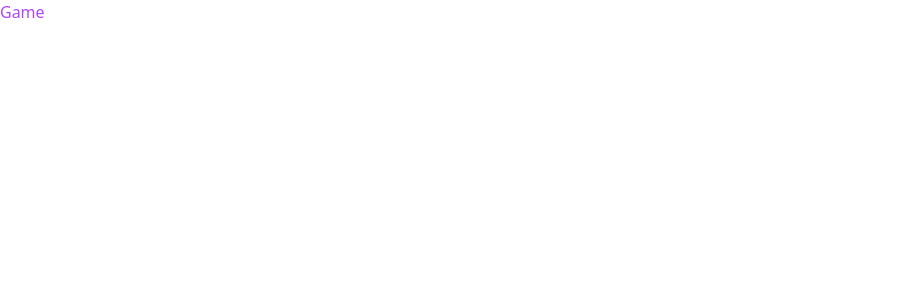
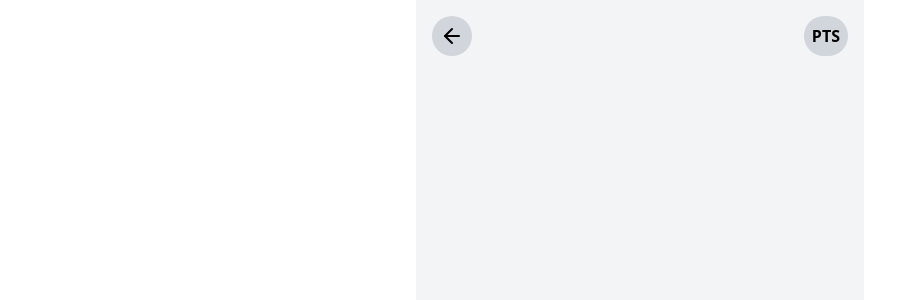
Before and after one commit to AlejoGomezQ/Hybrid_App, a React (Vite) app: page /game/1 in a window 1280 px wide. Shown: the top 300 px of the page, without its empty margins (0-910 px from the left). Built offline with nearby package versions, Linux system fonts and the light colour scheme.

Commit message:
feat: new brach game, page, header

```diff
--- a/package.json
+++ b/package.json
@@ -11,6 +11,7 @@
   },
   "dependencies": {
     "@tailwindcss/vite": "^4.0.6",
+    "lucide-react": "^0.475.0",
     "react": "^19.0.0",
     "react-dom": "^19.0.0",
     "react-router-dom": "^7.2.0",
--- a/src/components/shared/HeaderMenu.jsx
+++ b/src/components/shared/HeaderMenu.jsx
@@ -0,0 +1,27 @@
+import React from 'react';
+import { ArrowLeft} from 'lucide-react';
+import { useNavigate } from "react-router-dom";
+
+const HeaderMenu = () => {
+    const nick = localStorage.getItem("nickname");
+    const navigate = useNavigate();
+
+    const handleClick = () => {
+        navigate("/game-modes");
+    };
+
+    const handleClick2 = () => {
+        navigate("/game-puntos");
+    };
+
+    return (
+        <header className="flex justify-between items-center mb-6">
+            <button onClick={handleClick} className="p-2 bg-gray-300 rounded-full cursor-pointer">
+                <ArrowLeft className="w-6 h-6" />
+            </button>
+            <div className="font-bold text-lg">{nick}</div>
+            <button onClick={handleClick2} className="p-2 font-bold bg-gray-300 rounded-full cursor-pointer">PTS</button>
+        </header>
+    );
+}
+export default HeaderMenu
--- a/src/pages/Game.jsx
+++ b/src/pages/Game.jsx
@@ -1,7 +1,10 @@
+import React from 'react'
+import HeaderMenu from "../components/shared/HeaderMenu";
+
 const GamePage = () => {
     return (
-        <div className="text-purple-500">
-            Game
+        <div className="max-w-md mx-auto bg-gray-100 min-h-screen p-4">
+            <HeaderMenu/>
         </div>
     )
 }
```
Also changed, not shown: 1 other file (tests, documents, lock files or other folders).
